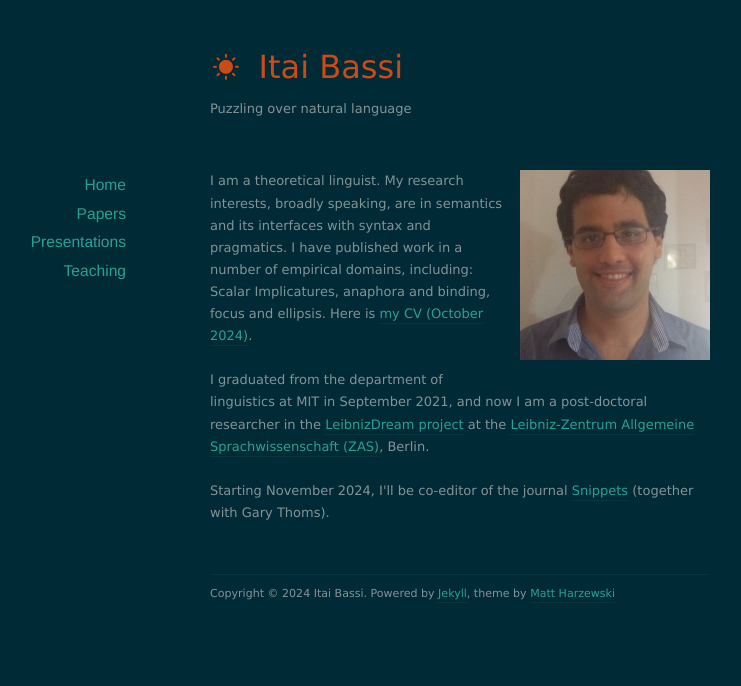
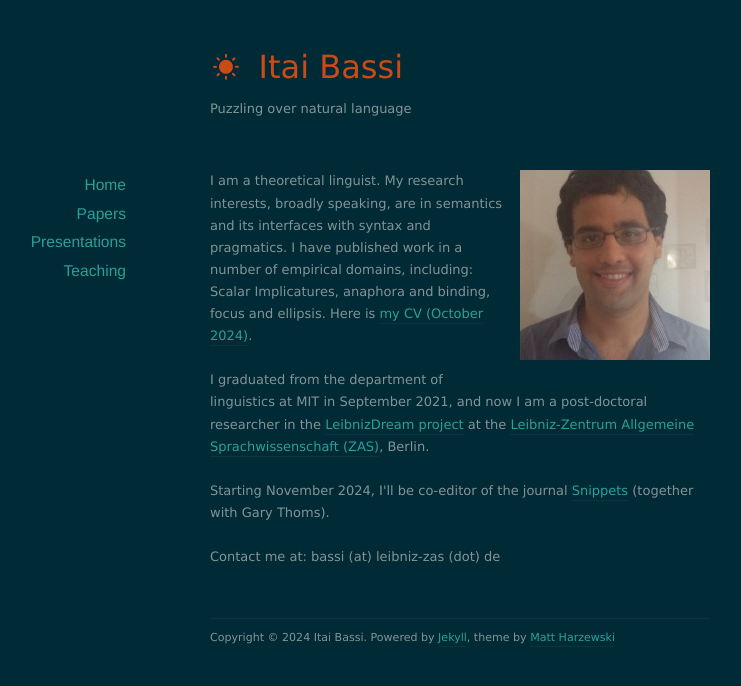
Before and after one commit to itaibassi/itaibassi.github.io, a Jekyll site: the page built from index.html, in a window 1280 px wide. Shown: the top 686 px of the page, without its empty margins (180-921 px from the left). Built offline with Jekyll 4.4.1, drawn with Linux system fonts in a browser that asks for light colours; nearby versions of some CDN libraries; the list of posts is cut into pages by our own code.

Commit message:
Update index.html

```diff
--- a/index.html
+++ b/index.html
@@ -19,7 +19,9 @@ I graduated from the department of linguistics at MIT in September 2021, and now
  Starting November 2024, I'll be co-editor of the journal  <a href="https://www.ledonline.it/snippets/">Snippets</a>
  (together with Gary Thoms).
 
+  <br><br>
 
+Contact me at: bassi (at) leibniz-zas (dot) de
 
 
 
```
